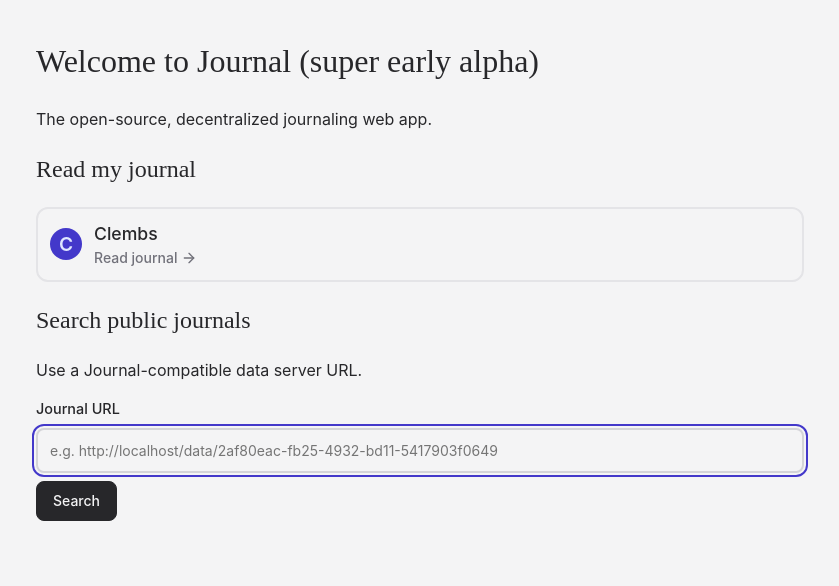
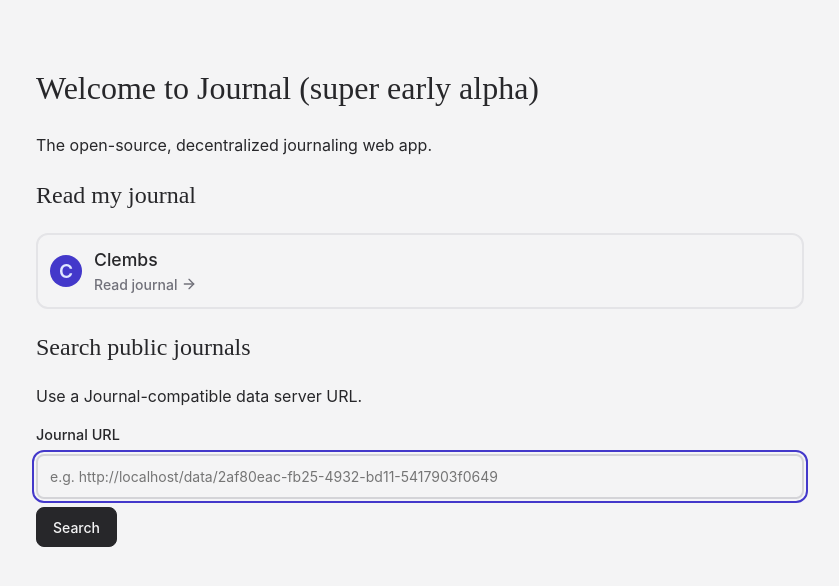
Before and after one commit to Clembs/diary, a SvelteKit app: page / in a window 1280 px wide. Shown: the top 586 px of the page, without its empty margins (220-1059 px from the left). Built offline with nearby package versions, Linux system fonts and the light colour scheme; a web font is replaced by a local one.

Commit message:
fix: update main page to use better semantics

```diff
--- a/src/routes/+page.svelte
+++ b/src/routes/+page.svelte
@@ -11,10 +11,13 @@
 	export let form: ActionData;
 </script>
 
+<header>
 	<h1>Welcome to Journal (super early alpha)</h1>
 
 	<p>The open-source, decentralized journaling web app.</p>
+</header>
 
+<main>
 	<h2>Read my journal</h2>
 
 	<UserCard
@@ -59,3 +62,4 @@
 			<UserCard {...form} />
 		{/if}
 	{/if}
+</main>
```
Lines whose indentation alone changed are shown as unchanged.
